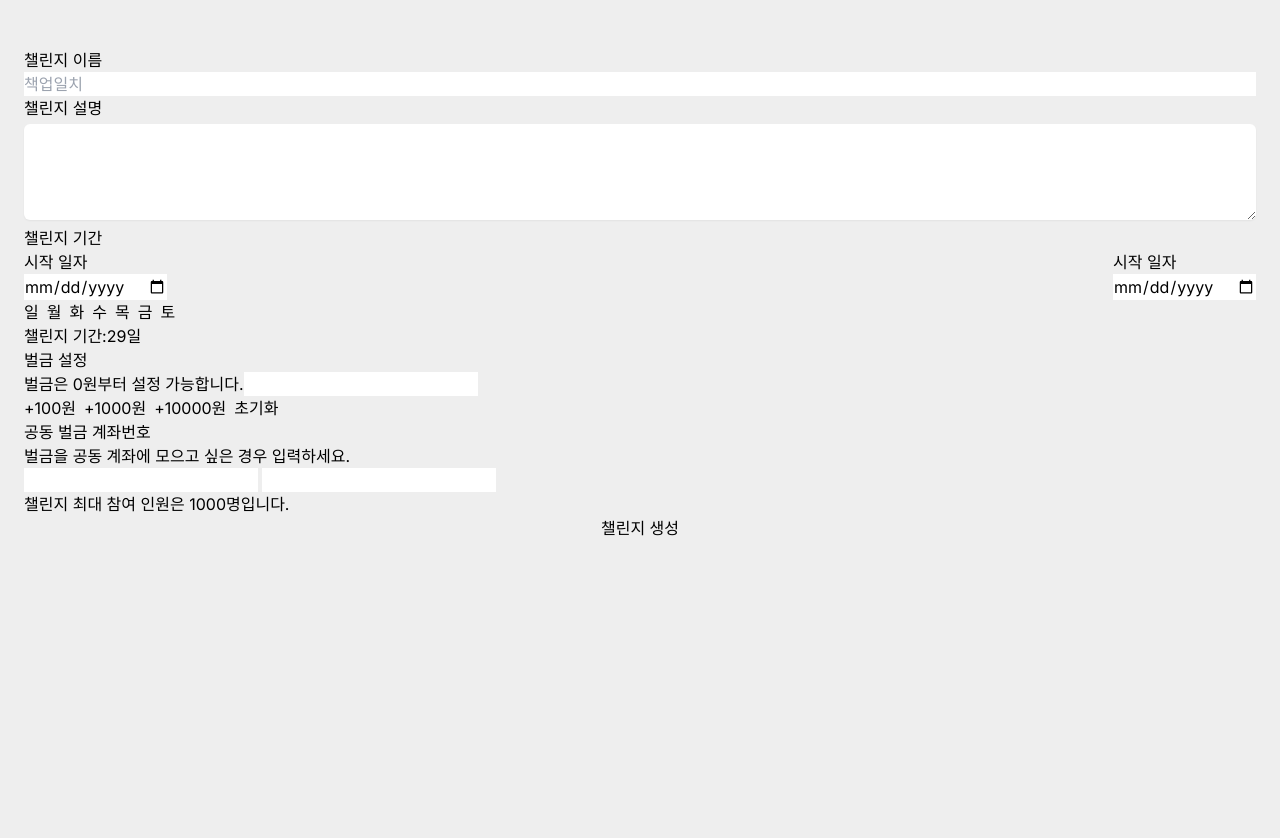
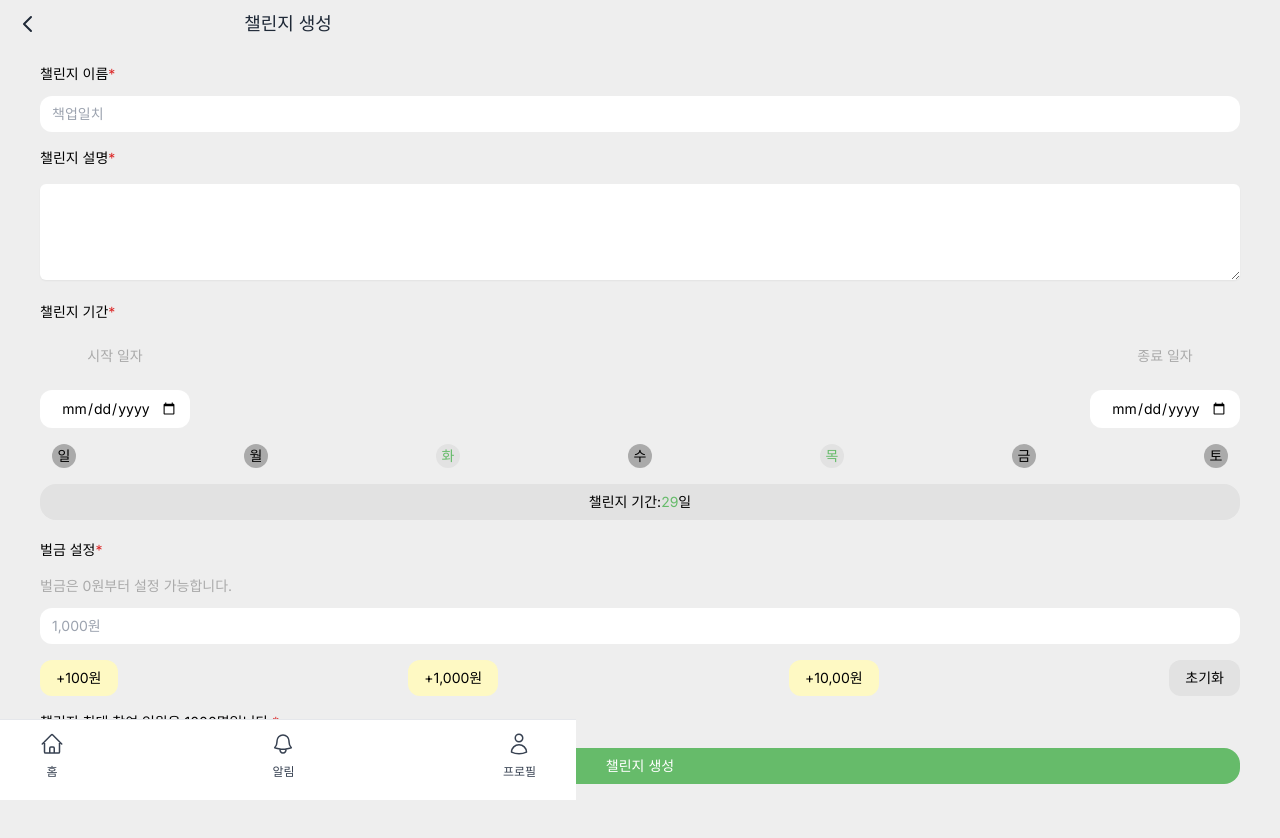
Before and after one commit to HabitPay/frontend, a Next.js app: page /challenge/create_challenge in a window 1280 px wide. Shown: the top 838 px of the page. Before the commit the page ends 800 px from the top, so only its background shows below. Built offline with nearby package versions, Linux system fonts and the light colour scheme.

Commit message:
create challenge 모양만 잡기#15

```diff
--- /dev/null
+++ b/src/app/challenge/components/label.tsx
@@ -0,0 +1,15 @@
+interface ILabelProp {
+  title: string;
+  isRequired: boolean;
+}
+
+const Label = ({ title, isRequired }: ILabelProp) => {
+  return (
+    <div className="flex">
+      <h3>{title}</h3>
+      {isRequired ? <span className="text-sm text-red-600">*</span> : null}
+    </div>
+  );
+};
+
+export default Label;
--- a/src/app/challenge/create_challenge/page.tsx
+++ b/src/app/challenge/create_challenge/page.tsx
@@ -3,67 +3,86 @@
 import Input from "@app/components/input";
 import Layout from "@app/components/layout";
 import TextArea from "@app/components/textarea";
+import Label from "../components/label";
 
 const Page = () => {
   return (
-    <Layout>
-      <div className="flex flex-col">
-        <div className="flex flex-col">
-          <h3>챌린지 이름</h3>
+    <Layout canGoBack hasTabBar title="챌린지 생성">
+      <div className="flex flex-col space-y-4 p-4">
+        <div className="flex flex-col space-y-3">
+          <Label title="챌린지 이름" isRequired />
           <input type="text" placeholder="책업일치" />
         </div>
-        <div className="flex flex-col">
-          <h3>챌린지 설명</h3>
+        <div className="flex flex-col space-y-3">
+          <Label title="챌린지 설명" isRequired />
           <TextArea />
         </div>
         <div className="flex flex-col">
-          <h3>챌린지 기간</h3>
-          <div className="flex flex-row justify-between">
-            <div className="flex flex-col">
-              <span>시작 일자</span>
-              <input type="date" />
+          <Label title="챌린지 기간" isRequired />
+          <div className="flex flex-row justify-between mt-6 mb-4">
+            <div className="flex flex-col items-center justify-center space-y-6">
+              <span className="text-habit-gray text-sm">시작 일자</span>
+              <input type="date" className="text-center" />
             </div>
-            <div className="flex flex-col">
-              <span>시작 일자</span>
-              <input type="date" />
+            <div className="flex flex-col items-center justify-center space-y-6">
+              <span className="text-habit-gray text-sm">종료 일자</span>
+              <input type="date" className="text-center" />
+            </div>
+          </div>
+          <div className="flex flex-col mb-5">
+            <div className="flex flex-row justify-between text-sm px-3">
+              <div className="flex items-center justify-center size-6 rounded-full bg-habit-gray p-1">
+                일
+              </div>
+              <div className="flex items-center justify-center size-6 rounded-full bg-habit-gray p-1">
+                월
+              </div>
+              <div className="flex items-center justify-center size-6 rounded-full bg-habit-lightgray p-1 text-habit-green ">
+                화
+              </div>
+              <div className="flex items-center justify-center size-6 rounded-full bg-habit-gray p-1">
+                수
+              </div>
+              <div className="flex items-center justify-center size-6 rounded-full bg-habit-lightgray p-1 text-habit-green ">
+                목
+              </div>
+              <div className="flex items-center justify-center size-6 rounded-full bg-habit-gray p-1">
+                금
+              </div>
+              <div className="flex items-center justify-center size-6 rounded-full bg-habit-gray p-1">
+                토
+              </div>
+            </div>
+            <div className=" bg-habit-lightgray py-2 items-center justify-center flex rounded-2xl text-sm mt-4">
+              <span>챌린지 기간: </span>
+              <span className=" text-habit-green">29</span>
+              <span>일</span>
             </div>
           </div>
           <div className="flex flex-col">
-            <div className="flex flex-row space-x-2">
-              <div>일</div>
-              <div>월</div>
-              <div>화</div>
-              <div>수</div>
-              <div>목</div>
-              <div>금</div>
-              <div>토</div>
+            <Label title="벌금 설정" isRequired />
+            <div className=" text-habit-gray text-sm mt-4 mb-3">
+              벌금은 0원부터 설정 가능합니다.
             </div>
-            <div>챌린지 기간:29일</div>
-          </div>
-        </div>
-        <div className="flex flex-col">
-          <h3>벌금 설정</h3>
-          <div>
-            <span>벌금은 0원부터 설정 가능합니다.</span>
-            <input type="number" />
-            <div className="flex flex-row space-x-2">
-              <div>+100원</div>
-              <div>+1000원</div>
-              <div>+10000원</div>
-              <div>초기화</div>
+            <input type="text" placeholder="1,000원" className="mb-4" />
+            <div className="flex justify-between items-center  text-sm">
+              <div className=" bg-yellow-100 py-2 px-4 rounded-xl">+100원</div>
+              <div className=" bg-yellow-100 py-2 px-4 rounded-xl">
+                +1,000원
+              </div>
+              <div className=" bg-yellow-100 py-2 px-4 rounded-xl">
+                +10,00원
+              </div>
+              <div className=" bg-habit-lightgray py-2 px-4 rounded-xl">
+                초기화
+              </div>
             </div>
           </div>
         </div>
-        <div>
-          <h3>공동 벌금 계좌번호</h3>
-          <span>벌금을 공동 계좌에 모으고 싶은 경우 입력하세요.</span>
-          <div className="flex flex-row space-x-1">
-            <input type="text" />
-            <input type="text" />
-          </div>
-        </div>
-        <span>챌린지 최대 참여 인원은 1000명입니다.</span>
-        <button>챌린지 생성</button>
+        <Label title="챌린지 최대 참여 인원은 1000명입니다." isRequired></Label>
+        <button className=" bg-habit-green py-2 rounded-2xl text-sm text-white font-extralight">
+          챌린지 생성
+        </button>
       </div>
     </Layout>
   );
--- a/src/app/globals.css
+++ b/src/app/globals.css
@@ -12,7 +12,13 @@
 /* rgb(226 232 240); */
 /* #e2e8f0 */
 
+h3 {
+  @apply text-sm;
+}
 
+input {
+  @apply rounded-xl text-sm px-3 py-2
+}
 
 
 /* @media (prefers-color-scheme: dark) {
```
